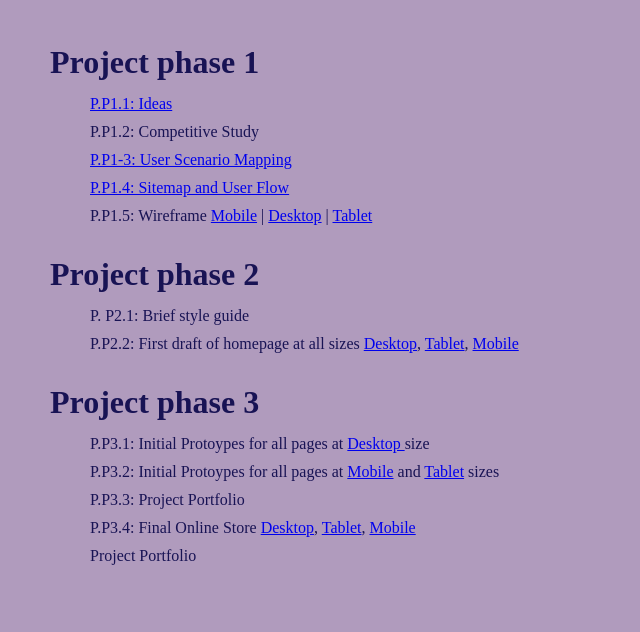
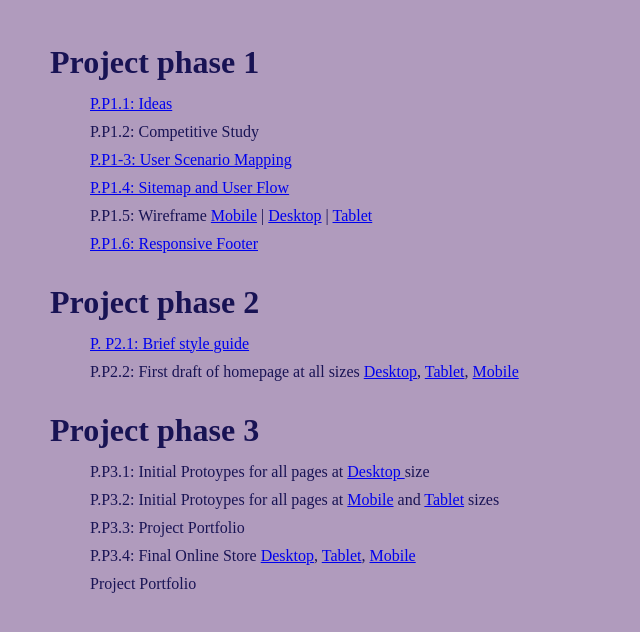
Before and after one commit to UmmaNomaan/avt415, a plain HTML site: page index.html in a window 1280 px wide. Shown: the part 745-1377 px from the top of the page, without its empty margins (0-640 px from the left). Drawn offline with Linux system fonts and the light colour scheme.

Commit message:
Add files via upload

```diff
--- a/index.html
+++ b/index.html
@@ -27,11 +27,12 @@
 				<a href= "project/user_mapping.html" target= "_blank"><dd>P.P1-3: User Scenario Mapping</dd></a>
 				<a href= "https://xd.adobe.com/view/1550e5cb-14aa-4589-aa75-bb75387fc566-4003/" target= "_blank"><dd>P.P1.4: Sitemap and User Flow</dd></a>
 				<dd>P.P1.5: Wireframe <a href= "https://xd.adobe.com/view/0dcf7208-5108-4f32-8b5b-257f9924cd78-589c/" target= "_blank">Mobile</a> | <a href= "https://xd.adobe.com/view/fc70c1d1-fc6b-4be0-b836-65c0dd90bf2f-a923/" target= "_blank">Desktop</a> | <a href= "https://xd.adobe.com/view/fc70c1d1-fc6b-4be0-b836-65c0dd90bf2f-a923/" target= "_blank">Tablet</a></dd>
+				<a href="ex/e6-footer/footer.html" target= "_blank"><dd>P.P1.6: Responsive Footer</dd></a>
 			<dd></dd>
 			</dl>
 			<dl>
 				<dt>Project phase 2</dt>
-			<dd>P. P2.1: Brief style guide
+			<dd><a href= "https://xd.adobe.com/view/3191270e-45eb-4d83-8e60-19d4d1486cb2-64c2/" target= "_blank"> P. P2.1: Brief style guide</a>
 			</dd>
 			<dd>P.P2.2: First draft of homepage at all sizes <a href="#">Desktop</a>, <a href="#"> Tablet</a>, <a href="#"> Mobile</a> </dd>
 			</dl>
```
Also changed, not shown: 1 other file.
